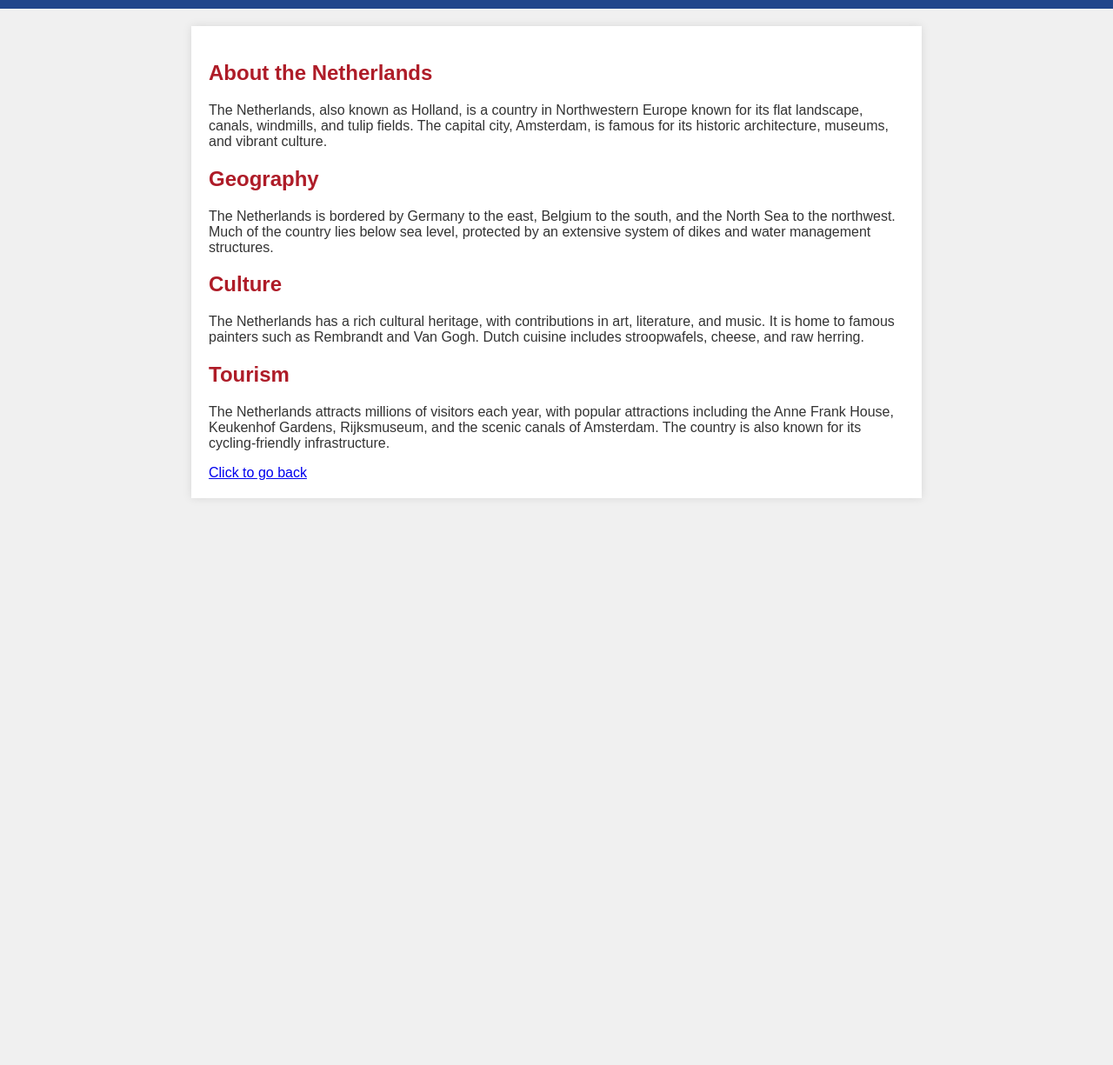
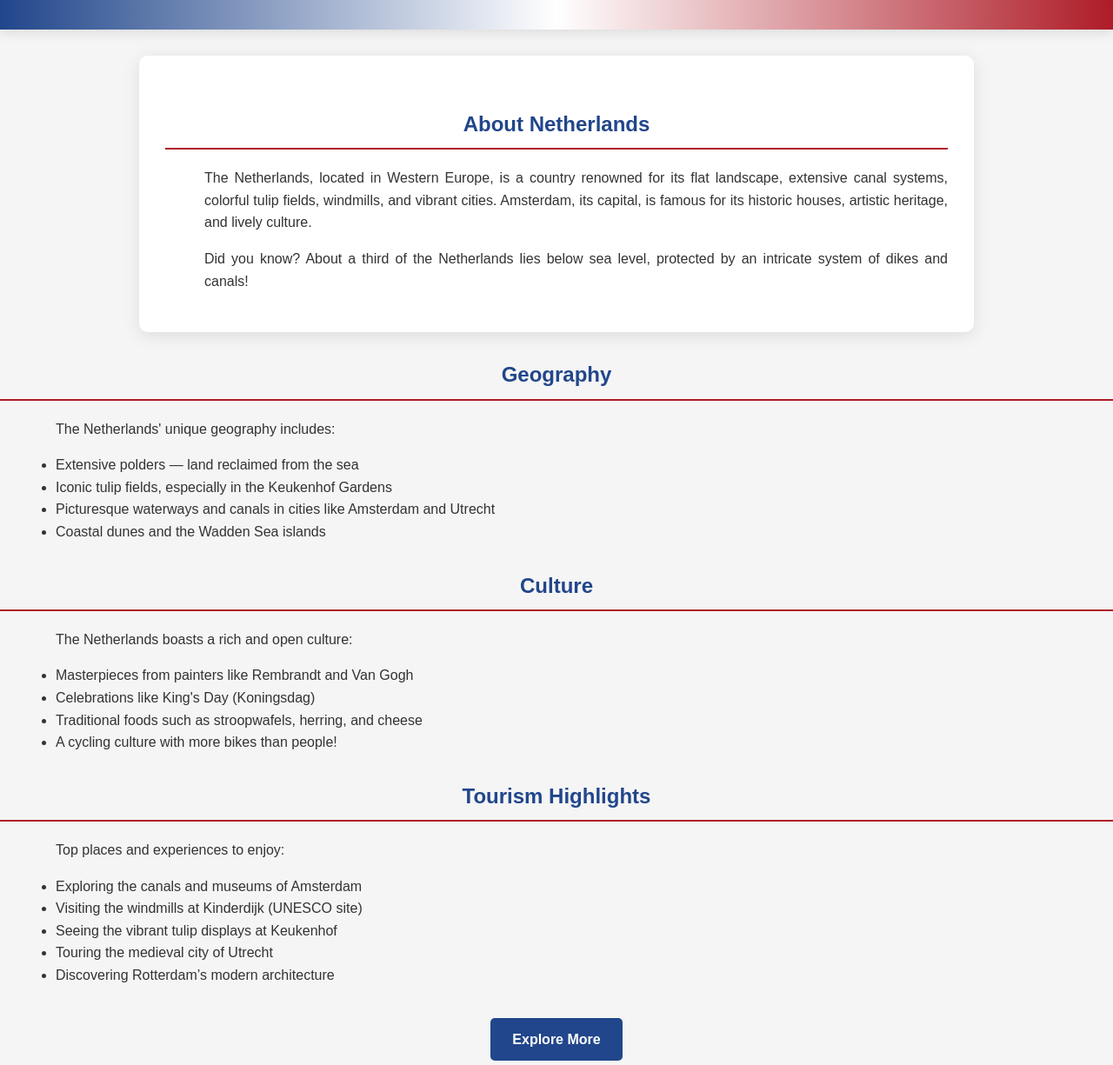
Before and after one commit to KristianPol/EuropaMap, a plain HTML site: page webpages/netherlands.html in a window 1280 px wide. Shown: the part 110-1335 px from the top of the page at 87% size. Before the commit the page ends 800 px from the top, so only its background shows below. Drawn offline with Linux system fonts and the light colour scheme.

Commit message:
reworked netherlands and belgium websites

```diff
--- a/webpages/netherlands.html
+++ b/webpages/netherlands.html
@@ -3,59 +3,140 @@
 <head>
     <meta charset="UTF-8">
     <meta name="viewport" content="width=device-width, initial-scale=1.0">
-    <title>About Netherlands</title>
+    <title>Discover Netherlands</title>
     <style>
         body {
-            font-family: Arial, sans-serif;
-            background-color: #f0f0f0;
+            font-family: 'Poppins', sans-serif;
+            background-color: #f5f5f5;
             color: #333;
             margin: 0;
             padding: 0;
+            line-height: 1.6;
         }
         header {
-            background-color: #21468B;
+            background: linear-gradient(90deg, #21468B, #FFFFFF, #AE1C28);
             color: white;
-            padding: 20px;
+            padding: 40px 20px;
+            text-align: center;
+            box-shadow: 0 4px 12px rgba(0, 0, 0, 0.1);
+        }
+        .container {
+            max-width: 900px;
+            margin: 30px auto;
+            padding: 30px;
+            background-color: white;
+            box-shadow: 0 4px 20px rgba(0, 0, 0, 0.1);
+            border-radius: 10px;
+        }
+        h1 {
+            font-size: 2.5rem;
+            margin: 0;
+            text-shadow: 1px 1px 3px rgba(0, 0, 0, 0.3);
+        }
+        h2 {
+            color: #21468B;
+            border-bottom: 2px solid #AE1C28;
+            padding-bottom: 8px;
+            margin-top: 30px;
             text-align: center;
         }
-        .container {
-            max-width: 800px;
-            margin: 20px auto;
-            padding: 20px;
-            background-color: white;
-            box-shadow: 0 0 10px rgba(0, 0, 0, 0.1);
-        }
-        h1, h2 {
-            color: #AE1C28;
+        p {
+            text-align: justify;
+            padding-left: 5%;
         }
         img {
             max-width: 100%;
             height: auto;
             display: block;
+            margin: 25px auto;
+            border-radius: 8px;
+            box-shadow: 0 4px 12px rgba(0, 0, 0, 0.15);
+            border: 1px solid #ddd;
+        }
+        .highlight {
+            background-color: #FFF8E1;
+            padding: 15px;
+            border-left: 4px solid #21468B;
             margin: 20px 0;
+            border-radius: 0 4px 4px 0;
+        }
+        a {
+            display: inline-block;
+            padding: 12px 25px;
+            background-color: #21468B;
+            color: white;
+            text-decoration: none;
+            border-radius: 5px;
+            transition: all 0.3s ease;
+            font-weight: bold;
+            margin-top: 20px;
+        }
+        a:hover {
+            background-color: #AE1C28;
+            transform: translateY(-2px);
+            box-shadow: 0 4px 8px rgba(0, 0, 0, 0.2);
+        }
+        .footer {
+            text-align: center;
+            padding: 20px;
+            color: #666;
+            font-size: 0.9rem;
+        }
+        @media (max-width: 768px) {
+            .container {
+                padding: 20px;
+                margin: 15px;
+            }
+            h1 {
+                font-size: 2rem;
+            }
+        }
+        ul {
+            padding-left: 5%;
         }
     </style>
 </head>
 <body>
-
     <header>
-        <h1>Welcome to the Netherlands</h1>
+        <h1>Discover Netherlands</h1>
     </header>
 
     <div class="container">
-        <h2>About the Netherlands</h2>
-        <p>The Netherlands, also known as Holland, is a country in Northwestern Europe known for its flat landscape, canals, windmills, and tulip fields. The capital city, Amsterdam, is famous for its historic architecture, museums, and vibrant culture.</p>
+        <h2>About Netherlands</h2>
+        <p>The Netherlands, located in Western Europe, is a country renowned for its flat landscape, extensive canal systems, colorful tulip fields, windmills, and vibrant cities. Amsterdam, its capital, is famous for its historic houses, artistic heritage, and lively culture.</p>
+        <p>Did you know? About a third of the Netherlands lies below sea level, protected by an intricate system of dikes and canals!</p>
+    </div>
 
-        <h2>Geography</h2>
-        <p>The Netherlands is bordered by Germany to the east, Belgium to the south, and the North Sea to the northwest. Much of the country lies below sea level, protected by an extensive system of dikes and water management structures.</p>
+    <h2>Geography</h2>
+    <p>The Netherlands' unique geography includes:</p>
+    <ul>
+        <li>Extensive polders — land reclaimed from the sea</li>
+        <li>Iconic tulip fields, especially in the Keukenhof Gardens</li>
+        <li>Picturesque waterways and canals in cities like Amsterdam and Utrecht</li>
+        <li>Coastal dunes and the Wadden Sea islands</li>
+    </ul>
 
-        <h2>Culture</h2>
-        <p>The Netherlands has a rich cultural heritage, with contributions in art, literature, and music. It is home to famous painters such as Rembrandt and Van Gogh. Dutch cuisine includes stroopwafels, cheese, and raw herring.</p>
+    <h2>Culture</h2>
+    <p>The Netherlands boasts a rich and open culture:</p>
+    <ul>
+        <li>Masterpieces from painters like Rembrandt and Van Gogh</li>
+        <li>Celebrations like King's Day (Koningsdag)</li>
+        <li>Traditional foods such as stroopwafels, herring, and cheese</li>
+        <li>A cycling culture with more bikes than people!</li>
+    </ul>
 
-        <h2>Tourism</h2>
-        <p>The Netherlands attracts millions of visitors each year, with popular attractions including the Anne Frank House, Keukenhof Gardens, Rijksmuseum, and the scenic canals of Amsterdam. The country is also known for its cycling-friendly infrastructure.</p>
+    <h2>Tourism Highlights</h2>
+    <p>Top places and experiences to enjoy:</p>
+    <ul>
+        <li>Exploring the canals and museums of Amsterdam</li>
+        <li>Visiting the windmills at Kinderdijk (UNESCO site)</li>
+        <li>Seeing the vibrant tulip displays at Keukenhof</li>
+        <li>Touring the medieval city of Utrecht</li>
+        <li>Discovering Rotterdam’s modern architecture</li>
+    </ul>
 
-        <a href="../webpages/index.html" title="Netherlands">Click to go back</a>
+    <div style="text-align: center; padding-bottom: 5px;">
+        <a href="../webpages/index.html" title="Back to Home">Explore More</a>
     </div>
 </body>
 </html>
```
Also changed, not shown: webpages/belgium.html (+105 -24 lines).
